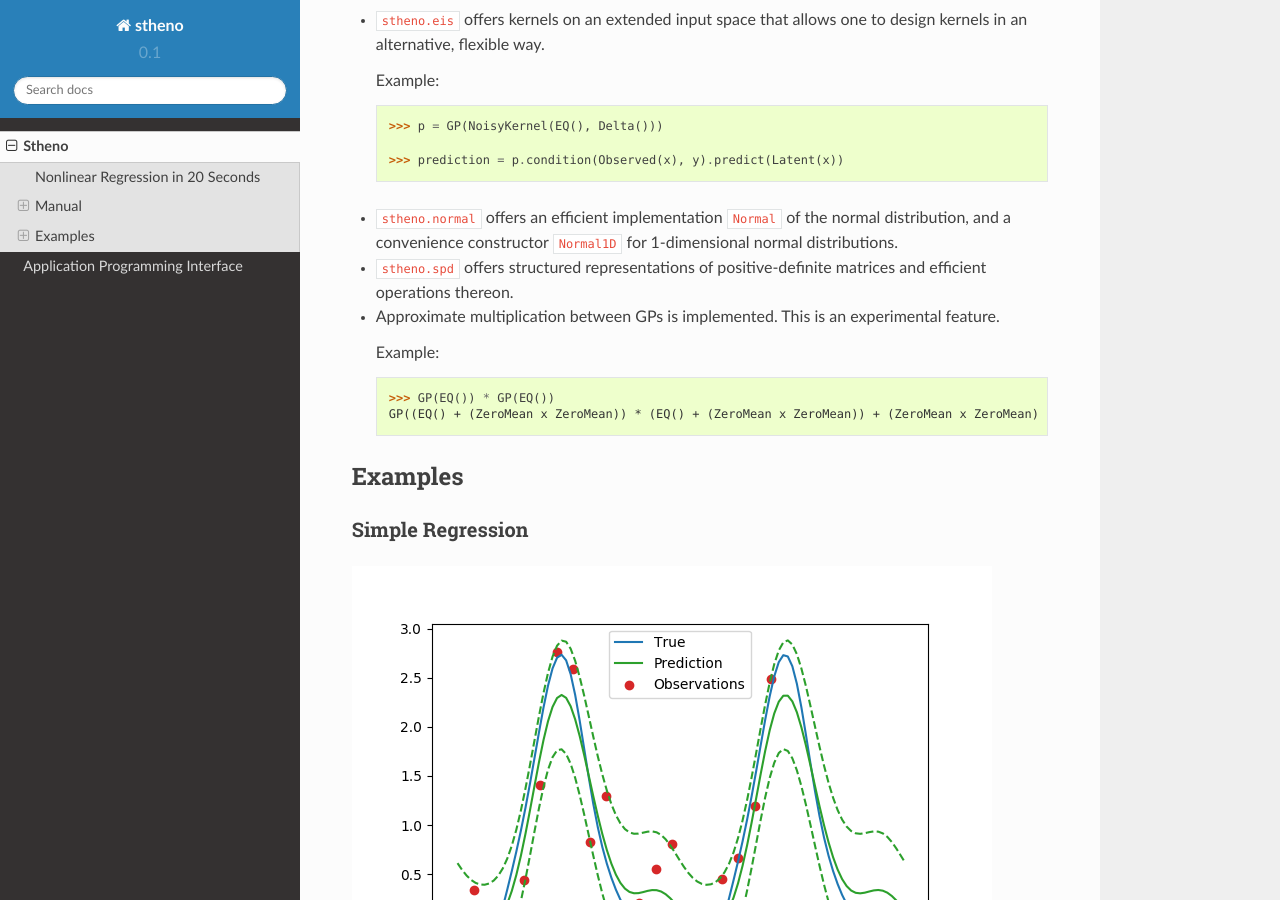
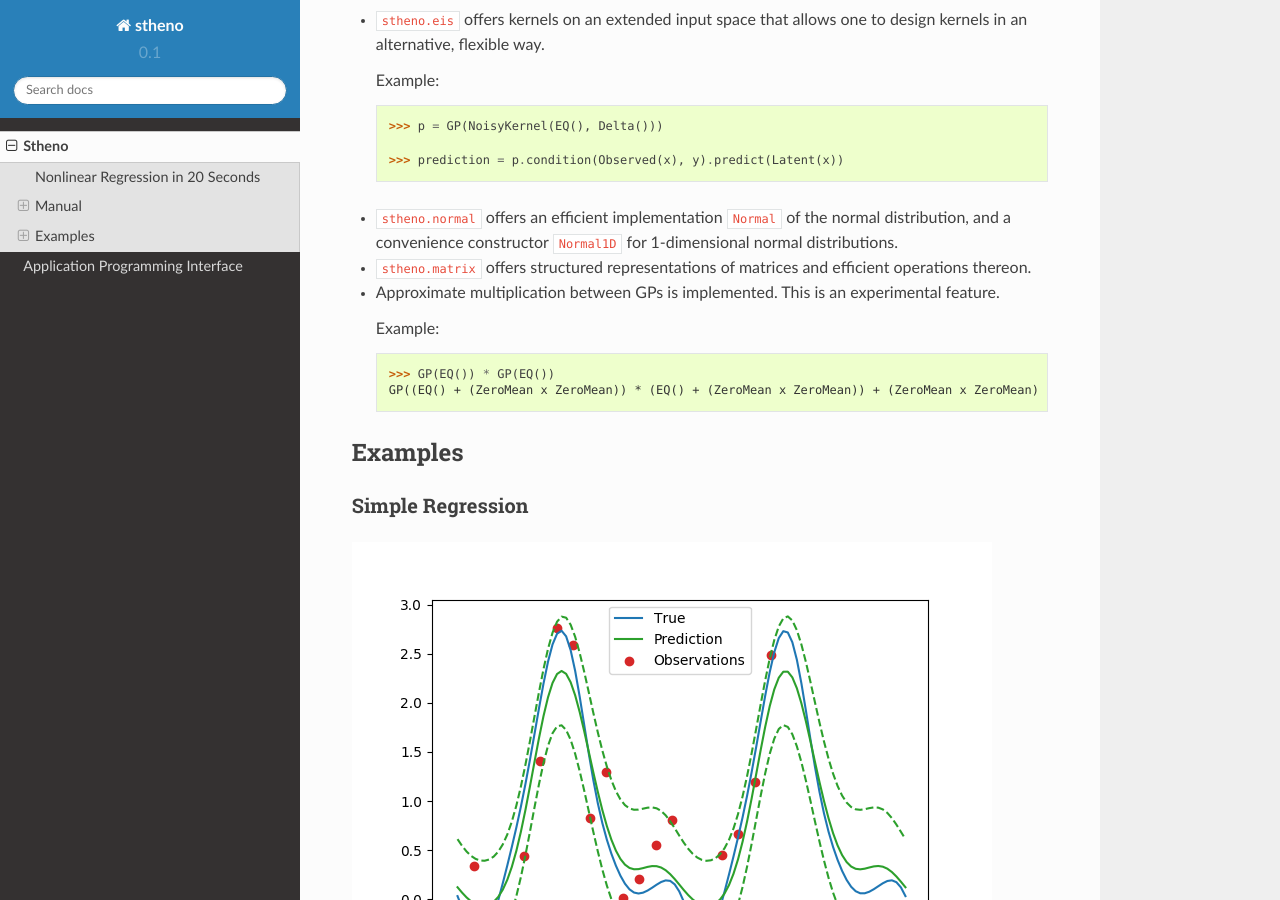
Before and after one commit to wesselb/stheno, a Sphinx documentation site: the page built from doc/readme.rst, in a window 1280 px wide and 900 px high, scrolled down 14128 px. Built offline with Sphinx 7.4.7 and the Read the Docs theme 2.0.0, drawn with Linux system fonts in a browser that asks for light colours.

Commit message:
Rename things and correct docs

```diff
--- a/doc/readme.rst
+++ b/doc/readme.rst
@@ -822,8 +822,8 @@ Undiscussed Features
    the normal distribution, and a convenience constructor ``Normal1D``
    for 1-dimensional normal distributions.
 
--  ``stheno.spd`` offers structured representations of positive-definite
-   matrices and efficient operations thereon.
+-  ``stheno.matrix`` offers structured representations of matrices and
+   efficient operations thereon.
 
 -  Approximate multiplication between GPs is implemented. This is an
    experimental feature.
```
Also changed, not shown: README.md (+2 -2 lines), doc/source/stheno.matrix.rst (added, +7 -0 lines), doc/source/stheno.spd.rst (deleted, +0 -7 lines), 4 other files.
